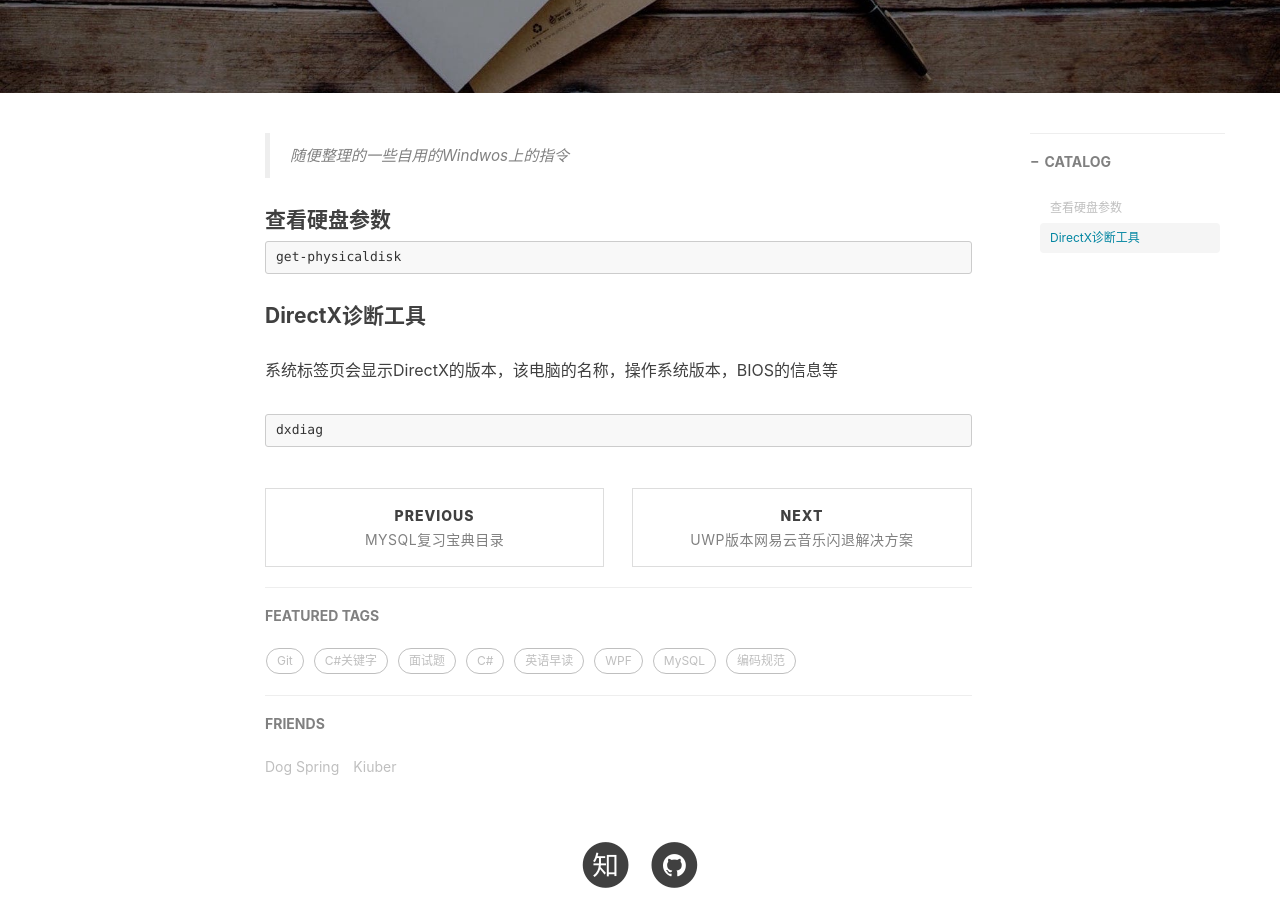
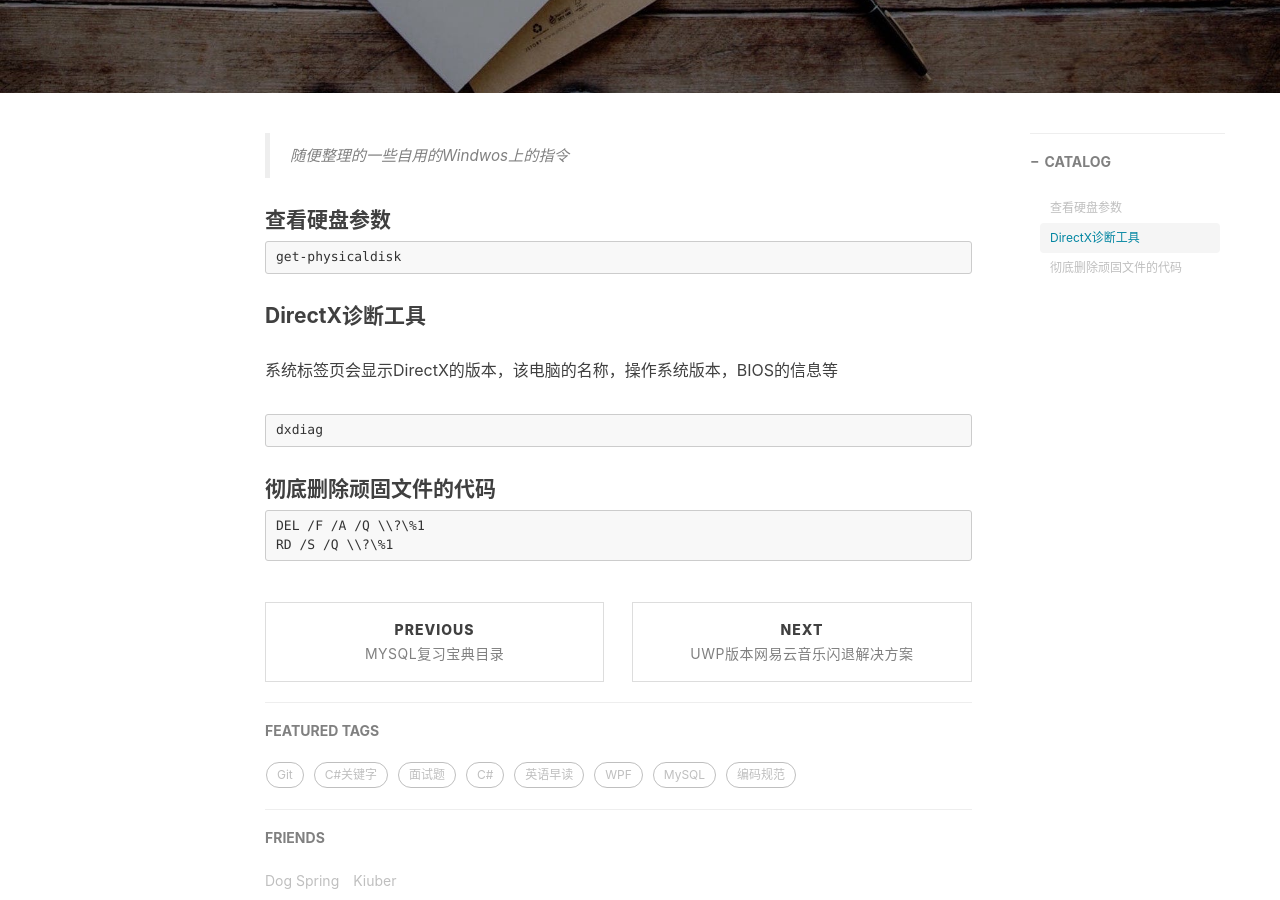
Before and after one commit to hongjiapeng/hongjiapeng.github.io, a Jekyll site: the page built from _posts/2021-03-10-some commands for operating windows.md, in a window 1280 px wide and 900 px high, scrolled down 364 px. Built offline with Jekyll 4.4.1, drawn with Linux system fonts in a browser that asks for light colours; nearby versions of some CDN libraries; comment, search, counter and statistics services are not loaded.

Commit message:
add fouce delete file code

````diff
--- a/_posts/2021-03-10-some commands for operating windows.md
+++ b/_posts/2021-03-10-some commands for operating windows.md
@@ -25,3 +25,10 @@ get-physicaldisk
 ```
 dxdiag
 ```
+
+#### 彻底删除顽固文件的代码
+
+```
+DEL /F /A /Q \\?\%1
+RD /S /Q \\?\%1
+```
````
